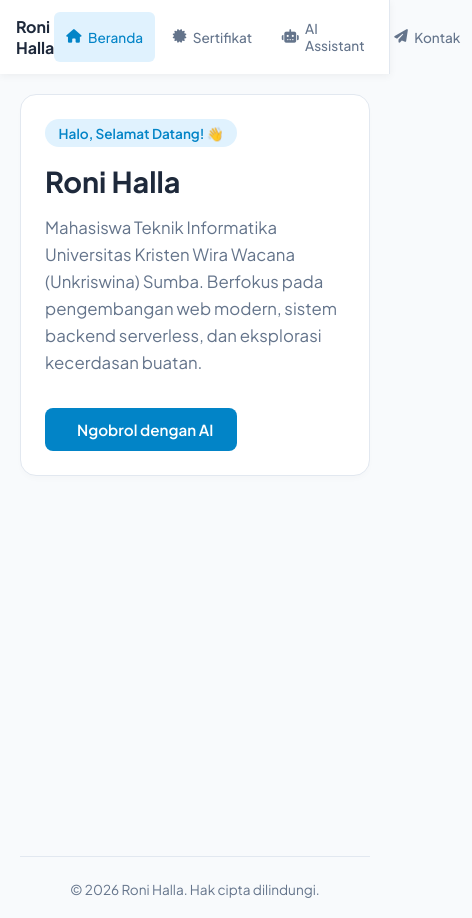
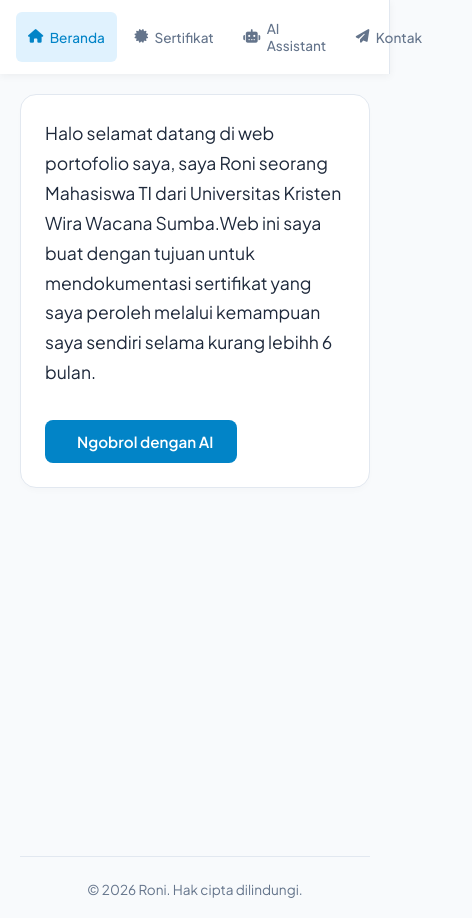
Before and after one commit to rohall12/web-perintis, a website: page index.html in a window 390 px wide. Shown: the whole page, 472 px wide, since content can reach past the window. Drawn offline with Linux system fonts and the light colour scheme.

Commit message:
Update: ubah teks beranda dan hapus header nama di sidebar

```diff
--- a/index.html
+++ b/index.html
@@ -3,7 +3,7 @@
 <head>
     <meta charset="UTF-8">
     <meta name="viewport" content="width=device-width, initial-scale=1.0">
-    <title>Roni Halla — Portofolio & AI Assistant</title>
+    <title>Portofolio & AI Assistant — Roni</title>
     <!-- Google Fonts -->
     <link href="https://fonts.googleapis.com/css2?family=Plus+Jakarta+Sans:wght@400;500;600;700&family=JetBrains+Mono:wght@400;500&display=swap" rel="stylesheet">
     <!-- FontAwesome Icons -->
@@ -54,23 +54,6 @@
             top: 0;
             left: 0;
             z-index: 100;
-        }
-
-        .sidebar-header {
-            padding: 2rem 1.5rem;
-            border-bottom: 1px solid var(--border-color);
-        }
-
-        .sidebar-header h2 {
-            font-size: 1.25rem;
-            font-weight: 700;
-            color: var(--text-main);
-        }
-
-        .sidebar-header p {
-            font-size: 0.85rem;
-            color: var(--text-muted);
-            margin-top: 0.25rem;
         }
 
         .sidebar-nav {
@@ -144,29 +127,11 @@
             box-shadow: 0 4px 6px -1px rgba(0,0,0,0.02);
         }
 
-        .greeting-tag {
-            display: inline-block;
-            background: #e0f2fe;
-            color: var(--primary);
-            padding: 0.35rem 0.85rem;
-            border-radius: 20px;
-            font-size: 0.85rem;
-            font-weight: 600;
-            margin-bottom: 1rem;
-        }
-
-        .highlight-name {
-            font-size: 2.5rem;
-            font-weight: 700;
-            margin-bottom: 1rem;
+        .hero-subtitle {
+            font-size: 1.1rem;
             color: var(--text-main);
-        }
-
-        .hero-subtitle {
-            font-size: 1.05rem;
-            color: var(--text-muted);
-            line-height: 1.6;
-            max-width: 700px;
+            line-height: 1.7;
+            max-width: 800px;
             margin-bottom: 2rem;
         }
 
@@ -420,42 +385,26 @@
             background: rgba(255,255,255,0.3);
         }
 
-        /* ==========================================
-           RESPONSIVE MOBILE FIX (LAYAR HP < 900px)
-           ========================================== */
+        /* RESPONSIVE MOBILE FIX (< 900px) */
         @media (max-width: 900px) {
             body {
-                display: block; /* Matikan flex body agar halaman mengalir normal ke bawah */
+                display: block;
             }
 
             .site-container {
                 display: block;
             }
 
-            /* Sidebar berubah jadi Top Navigation Bar (Sticky di atas) */
             .sidebar {
                 position: sticky;
                 top: 0;
                 width: 100%;
                 height: auto;
                 flex-direction: row;
-                justify-content: space-between;
+                justify-content: center;
                 align-items: center;
                 padding: 0.75rem 1rem;
                 box-shadow: 0 2px 8px rgba(0,0,0,0.05);
-            }
-
-            .sidebar-header {
-                padding: 0;
-                border-bottom: none;
-            }
-
-            .sidebar-header h2 {
-                font-size: 1rem;
-            }
-
-            .sidebar-header p {
-                display: none; /* Sembunyikan subteks di HP agar ringkas */
             }
 
             .sidebar-nav {
@@ -463,6 +412,8 @@
                 padding: 0;
                 gap: 0.35rem;
                 flex: unset;
+                width: 100%;
+                justify-content: space-around;
             }
 
             .nav-btn {
@@ -470,13 +421,13 @@
                 font-size: 0.85rem;
                 gap: 0.4rem;
                 border-radius: 6px;
+                justify-content: center;
             }
 
             .sidebar-footer {
-                display: none; /* Sembunyikan footer sidebar di HP */
+                display: none;
             }
 
-            /* Main Content di HP */
             .main-content {
                 margin-left: 0;
                 max-width: 100%;
@@ -487,12 +438,8 @@
                 padding: 1.5rem;
             }
 
-            .highlight-name {
-                font-size: 1.8rem;
-            }
-
             .cert-grid {
-                grid-template-columns: 1fr; /* Kartu sertifikat disusun 1 kolom penuh ke bawah agar besar & jelas */
+                grid-template-columns: 1fr;
             }
         }
     </style>
@@ -502,11 +449,6 @@
     <div class="site-container">
         <!-- Sidebar / Navigasi -->
         <aside class="sidebar">
-            <div class="sidebar-header">
-                <h2>Roni Halla</h2>
-                <p>Teknik Informatika '26</p>
-            </div>
-
             <nav class="sidebar-nav">
                 <button class="nav-btn active" onclick="switchPage('home', event)">
                     <i class="fa-solid fa-house"></i> <span>Beranda</span>
@@ -523,7 +465,7 @@
             </nav>
 
             <div class="sidebar-footer">
-                &copy; 2026 Roni Halla. All rights reserved.
+                &copy; 2026 Roni. All rights reserved.
             </div>
         </aside>
 
@@ -533,10 +475,8 @@
                 <!-- Halaman Beranda -->
                 <section id="home" class="content-page active">
                     <div class="hero-section">
-                        <div class="greeting-tag">Halo, Selamat Datang! 👋</div>
-                        <h1 class="highlight-name">Roni Halla</h1>
                         <p class="hero-subtitle">
-                            Mahasiswa Teknik Informatika Universitas Kristen Wira Wacana (Unkriswina) Sumba. Berfokus pada pengembangan web modern, sistem backend serverless, dan eksplorasi kecerdasan buatan.
+                            Halo selamat datang di web portofolio saya, saya Roni seorang Mahasiswa TI dari Universitas Kristen Wira Wacana Sumba.Web ini saya buat dengan tujuan untuk mendokumentasi sertifikat yang saya peroleh melalui kemampuan saya sendiri selama kurang lebihh 6 bulan.
                         </p>
                         <div class="action-buttons">
                             <a href="#" class="btn btn-primary" onclick="switchPage('ai-chat', event)">
@@ -552,7 +492,7 @@
                     <p class="section-desc">Kumpulan sertifikasi pemrograman dan teknologi yang telah diselesaikan.</p>
 
                     <div class="cert-grid">
-                        <!-- Sertifikat 1: Dicoding -->
+                        <!-- Sertifikat 1 -->
                         <div class="cert-card">
                             <div class="cert-img-wrapper" onclick="openModal('images/sertif-dicoding.jpg', 'Sertifikat Dicoding Front-End')">
                                 <img src="images/sertif-dicoding.jpg" alt="Sertifikat Dicoding">
@@ -566,7 +506,7 @@
                             </div>
                         </div>
 
-                        <!-- Sertifikat 2: OPSWAT -->
+                        <!-- Sertifikat 2 -->
                         <div class="cert-card">
                             <div class="cert-img-wrapper" onclick="openModal('images/sertif-opswat.jpg', 'Sertifikat OPSWAT ICIP')">
                                 <img src="images/sertif-opswat.jpg" alt="Sertifikat OPSWAT">
@@ -580,7 +520,7 @@
                             </div>
                         </div>
 
-                        <!-- Sertifikat 3: Simplilearn -->
+                        <!-- Sertifikat 3 -->
                         <div class="cert-card">
                             <div class="cert-img-wrapper" onclick="openModal('images/sertif-python.jpg', 'Sertifikat Python Simplilearn')">
                                 <img src="images/sertif-python.jpg" alt="Sertifikat Python">
@@ -599,11 +539,11 @@
                 <!-- Halaman AI Assistant -->
                 <section id="ai-chat" class="content-page">
                     <h2 class="section-heading"><i class="fa-solid fa-robot" style="color: var(--primary); margin-right: 8px;"></i> AI Assistant</h2>
-                    <p class="section-desc">Asisten virtual pribadi yang siap menjawab pertanyaan seputar portofolio dan biodata.</p>
+                    <p class="section-desc">Asisten virtual pribadi yang siap menjawab pertanyaan seputar portofolio dan sertifikat.</p>
 
                     <div class="ai-chat-box">
                         <div class="chat-messages" id="chatMessages">
-                            <div class="message bot">Halo! Ada yang bisa gw bantu seputar portofolio atau proyek Roni Halla?</div>
+                            <div class="message bot">Halo! Ada yang bisa saya bantu seputar portofolio atau sertifikat Roni?</div>
                         </div>
                         <div class="chat-input-area">
                             <input type="text" id="userInput" placeholder="Ketik pesan ke AI..." onkeypress="handleKeyPress(event)">
@@ -634,7 +574,7 @@
 
             <!-- Footer Utama -->
             <footer class="site-footer">
-                &copy; 2026 Roni Halla. Hak cipta dilindungi.
+                &copy; 2026 Roni. Hak cipta dilindungi.
             </footer>
         </main>
     </div>
@@ -665,7 +605,6 @@
             }
         }
 
-        // Modal Auto-HD
         function openModal(imageSrc, imageAlt) {
             const modal = document.getElementById('imageModal');
             const modalImg = document.getElementById('modalImage');
@@ -678,7 +617,6 @@
             document.getElementById('imageModal').style.display = 'none';
         }
 
-        // Simulasi Kirim Pesan AI Chat
         function sendMessage() {
             const input = document.getElementById('userInput');
             const chatMessages = document.getElementById('chatMessages');
@@ -697,7 +635,7 @@
             setTimeout(() => {
                 const botMsg = document.createElement('div');
                 botMsg.className = 'message bot';
-                botMsg.textContent = "Halo bro! Pesan lu sudah diterima. Fitur AI chat ini terhubung dengan backend Vercel.";
+                botMsg.textContent = "Halo! Pesan kamu sudah diterima.";
                 chatMessages.appendChild(botMsg);
                 chatMessages.scrollTop = chatMessages.scrollHeight;
             }, 600);
@@ -711,7 +649,7 @@
 
         function submitForm(e) {
             e.preventDefault();
-            alert("Pesan berhasil dikirim! Terima kasih sudah menghubungi Roni.");
+            alert("Pesan berhasil dikirim!");
             e.target.reset();
         }
     </script>
```
